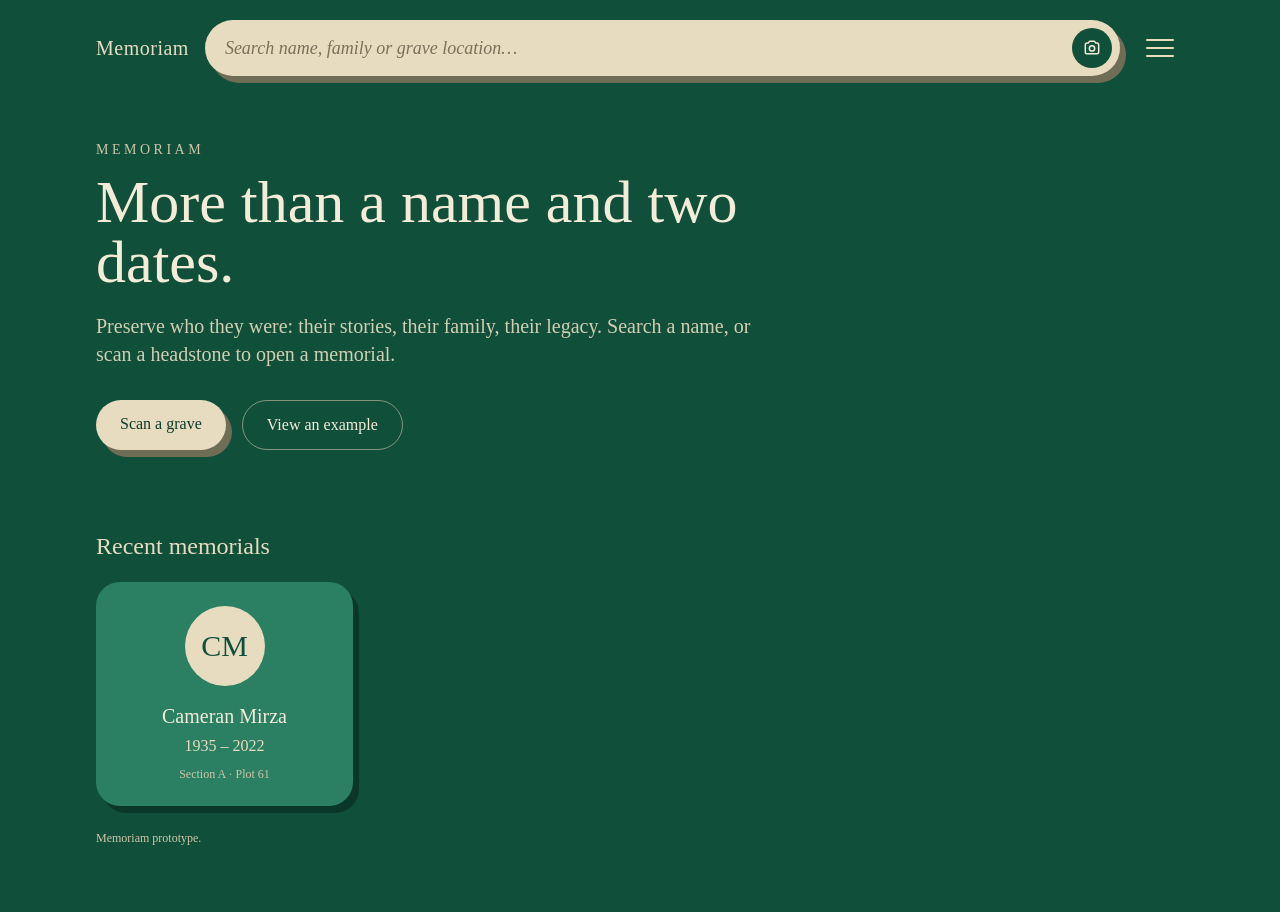
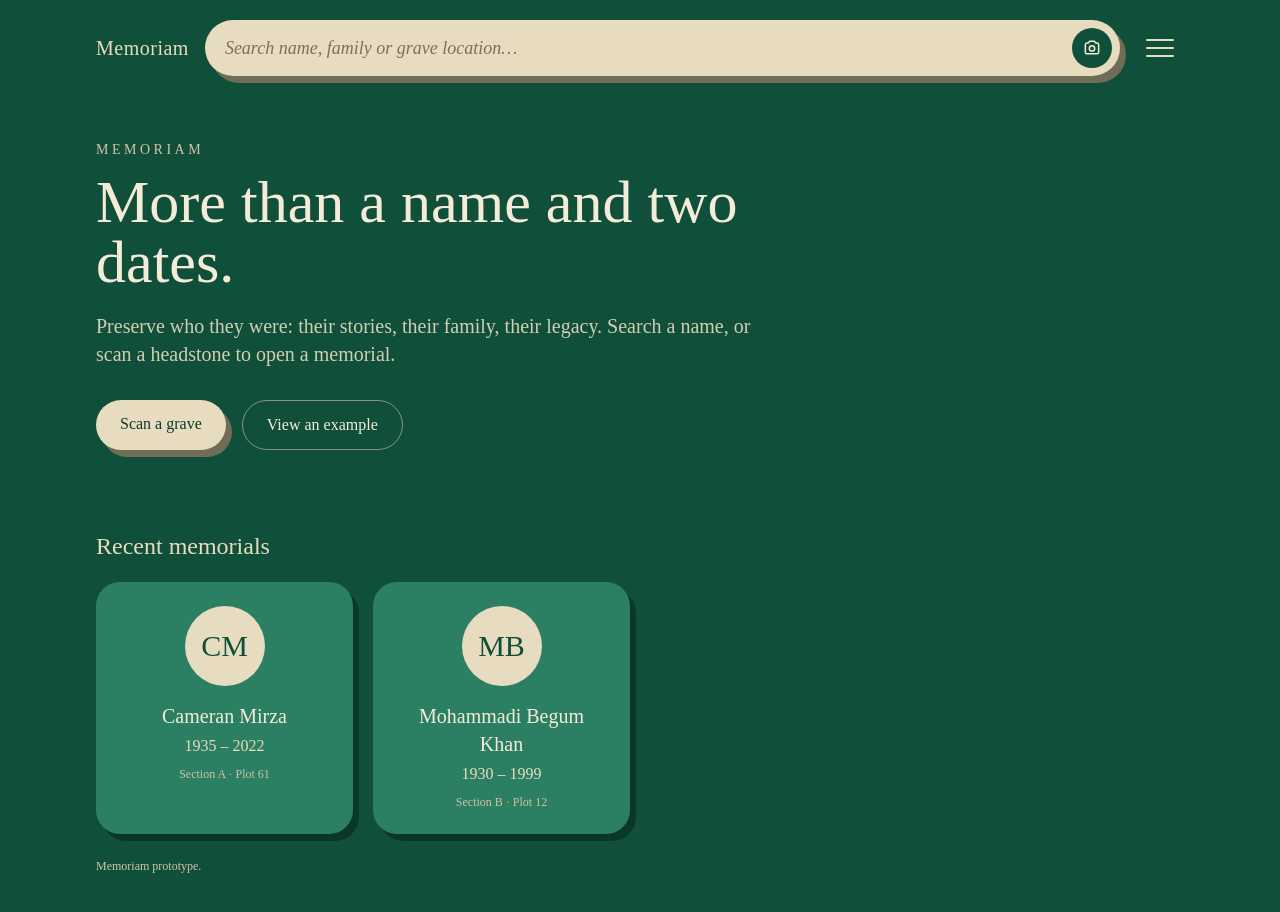
Before and after one commit to MohsenMrza/memoriam, a Next.js app: page / in a window 1280 px wide. Shown: the top 912 px of the page. Built offline with nearby package versions, Linux system fonts and the light colour scheme.

Commit message:
added Mohammadi Begum's test profile

```diff
--- a/data/memorials.js
+++ b/data/memorials.js
@@ -49,13 +49,33 @@ export const memorials = [
     ],
   },
   // ---- Add more people below this line ----
+  {
+    id: "mohammadi-begum-khan",
+    name: "Mohammadi Begum Khan",
+    // Name shown on the grave, in case it differs (e.g. includes "P.Eng.")
+    headstoneText: "MOHAMMADI BEGUM KHAN",
+    born: "1930",
+    died: "1999",
+    photo: "/photos/mohammadibkhan.jpg",
+    cemetery: "Pine Ridge Memorial Gardens",
+    section: "B",
+    plot: "12",
+    sections: [
+      {
+        title: "Biography",
+        body: "Mohammadi arrived to Canada in 1952 and was one of the first of the Khan family to settle in Toronto.",
+      },
+      {
+        title: "Family",
+        body: "Mohammadi was married to Atahullah Khan, They had 4 children, Arshad, Osman, Ghosiya, and Ahmedi.",
+      },
+    ],
+  },
+
+
 ];
 
-//{
-  //id: "karamat-khan",
-  //name: "Karamat Khan",
-  //headstoneText: "KARAMAT KHAN",
-  //born: ""
+
 /* ============================ TEMPLATE (copy me) ============================
 
   {
```
Also changed, not shown: public/photos/mohammadibkhan.jpg (added).
